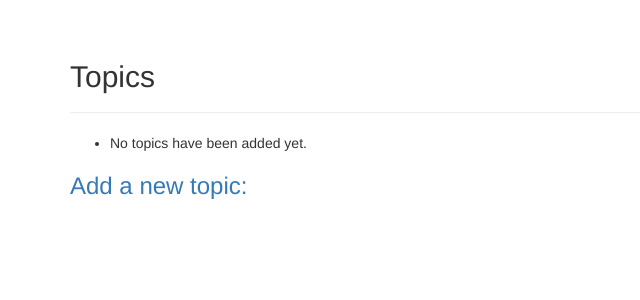
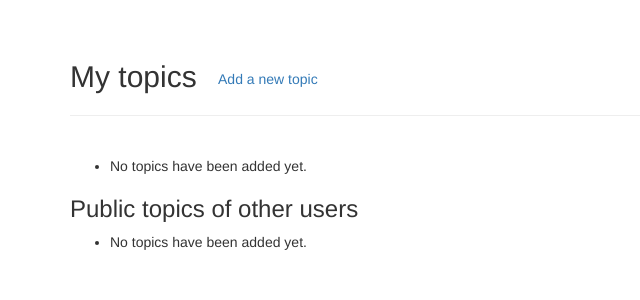
Before and after one commit to JENiN2/learning_log, a Django app: page /topics/ in a window 1280 px wide. Shown: the part 51-351 px from the top of the page, without its empty margins (0-640 px from the left). Run offline with Django 4.2, Linux system fonts and the light colour scheme; the visitor is signed in with stand-in values (Sample User, id 1); data that the repository does not hold is empty; some libraries are stand-ins or nearby versions.

Commit message:
feature del topic and make topic is public, more btns, add labels(badgets)

```diff
--- a/learning_log/settings.py
+++ b/learning_log/settings.py
@@ -24,9 +24,9 @@ BASE_DIR = Path(__file__).resolve().parent.parent
 SECRET_KEY = 'django-insecure-3e8c+l@(r@dx+9rb$@w=2ish=vgc5dg==koa%e@xp#6izh02ia'
 
 # SECURITY WARNING: don't run with debug turned on in production!
-DEBUG = False
+DEBUG = True
 
-ALLOWED_HOSTS = ['learn-tracker.herokuapp.com', '127.0.0.1']
+ALLOWED_HOSTS = []
 
 
 # Application definition
--- a/learning_logs/forms.py
+++ b/learning_logs/forms.py
@@ -1,4 +1,3 @@
-import imp
 from django import forms
 
 from .models import Topic, Entry
@@ -6,8 +5,9 @@ from .models import Topic, Entry
 class TopicForm(forms.ModelForm):
     class Meta:
         model = Topic
-        fields = ['lable']
+        fields = ['lable', 'public']
         labels = {'lable': ''}
+        widgets = {'public': forms.CheckboxInput()}
 
 
 class EntryForm(forms.ModelForm):
--- a/learning_logs/models.py
+++ b/learning_logs/models.py
@@ -7,6 +7,7 @@ class Topic(models.Model):
     lable = models.CharField(max_length=200)
     date_added = models.DateTimeField(auto_now_add=True)
     owner = models.ForeignKey(User, on_delete=models.CASCADE)
+    public = models.BooleanField(default=False)
 
     def __str__(self) -> str:
         '''Возвращает строковое представление модели'''
--- a/learning_logs/templates/learning_logs/topics.html
+++ b/learning_logs/templates/learning_logs/topics.html
@@ -1,23 +1,41 @@
 {% extends 'learning_logs/base.html' %}
 
 {% block header %}
-  <h2>Topics</h2>
+  <h2>My topics <a href="{% url 'new_topic' %}" class="btn btn-light">Add a new topic</a></h2>
 {% endblock header %}
 
 {% block content %}
-
+  <br>
   <ul>
     {% for topic in topics %}
       <li>
         <h3>
           <a href='{% url "topic" topic.id %}'>{{ topic }}</a>
+          {% if topic.public %}
+            <small><span class="label label-info">Public</span></small>
+          {% endif %}
         </h3>
       </li>
     {% empty %}
       <li>No topics have been added yet.</li>
     {% endfor %}
   </ul>
+  <h3>Public topics of other users</h3>
+  <ul>
+    {% for topic in public_topics %}
+      {% if topic.owner != user %}
+        <li>
+          <h3>
+            <a href='{% url "topic" topic.id %}'>{{ topic }}</a>
+            <small><span class="label label-info">by {{ topic.owner }}</span></small>
+          </h3>
+        </li>
+      {% endif %}
+    {% empty %}
+      <li>No topics have been added yet.</li>
+    {% endfor %}
+  </ul>
 
-  <h3><a href="{% url 'new_topic' %}">Add a new topic:</a></h3>
+
 
 {% endblock content %}
--- a/learning_logs/urls.py
+++ b/learning_logs/urls.py
@@ -11,6 +11,8 @@ urlpatterns = [
         path('topics/', views.topics, name='topics'),
         # Страница с подробной информацией по отдельной теме
         path('topics/<topic_id>/', views.topic, name='topic'),
+        # Удаляет тему
+        path('delete_topic/<topic_id>', views.delete_topic, name='delete_topic'),
         # Страница для добавления новой темы
         path('new_topic/', views.new_topic, name='new_topic'),
         # Страница для добавления новой записи
--- a/learning_logs/views.py
+++ b/learning_logs/views.py
@@ -15,7 +15,10 @@ def index(request):
 def topics(request):
     '''Страница с темами'''
     topics = Topic.objects.filter(owner=request.user).order_by('date_added')
-    context = {'topics': topics}
+    public_topics = Topic.objects.filter(public=True).order_by('date_added')
+    context = {'topics': topics,
+        'public_topics': public_topics
+        }
     return render(request, 'learning_logs/topics.html', context)
 
 
@@ -24,10 +27,12 @@ def topic(request, topic_id):
     '''Выводит одну тему и все ее записи'''
     topic = get_object_or_404(Topic, id=topic_id)
     # Проверка того, что тема принадлежит текущему пользователю
-    if topic.owner != request.user:
+    if topic.owner != request.user and topic.public == False:
         raise Http404
     entries = topic.entry_set.order_by('-date_added')
-    context = {'topic': topic, 'entries': entries}
+    context = {'topic': topic,
+        'entries': entries
+        }
     return render(request, 'learning_logs/topic.html', context)
 
 
@@ -47,6 +52,17 @@ def new_topic(request):
             return HttpResponseRedirect(reverse('topics'))
     context = {'form': form}
     return render(request, 'learning_logs/new_topic.html', context)
+
+
+@login_required
+def delete_topic(request, topic_id):
+    '''Удаляет тему'''
+    topic = get_object_or_404(Topic, id=topic_id)
+    if topic.owner != request.user:
+        raise Http404
+    else:
+        topic.delete()
+    return HttpResponseRedirect(reverse('topics'))
 
 
 @login_required
```
Also changed, not shown: learning_logs/templates/learning_logs/topic.html (+7 -4 lines), learning_logs/migrations/0004_topic_private.py (added), learning_logs/migrations/0005_rename_private_topic_public.py (added), learning_logs/templates/learning_logs/new_topic.html (line endings or trailing spaces).
